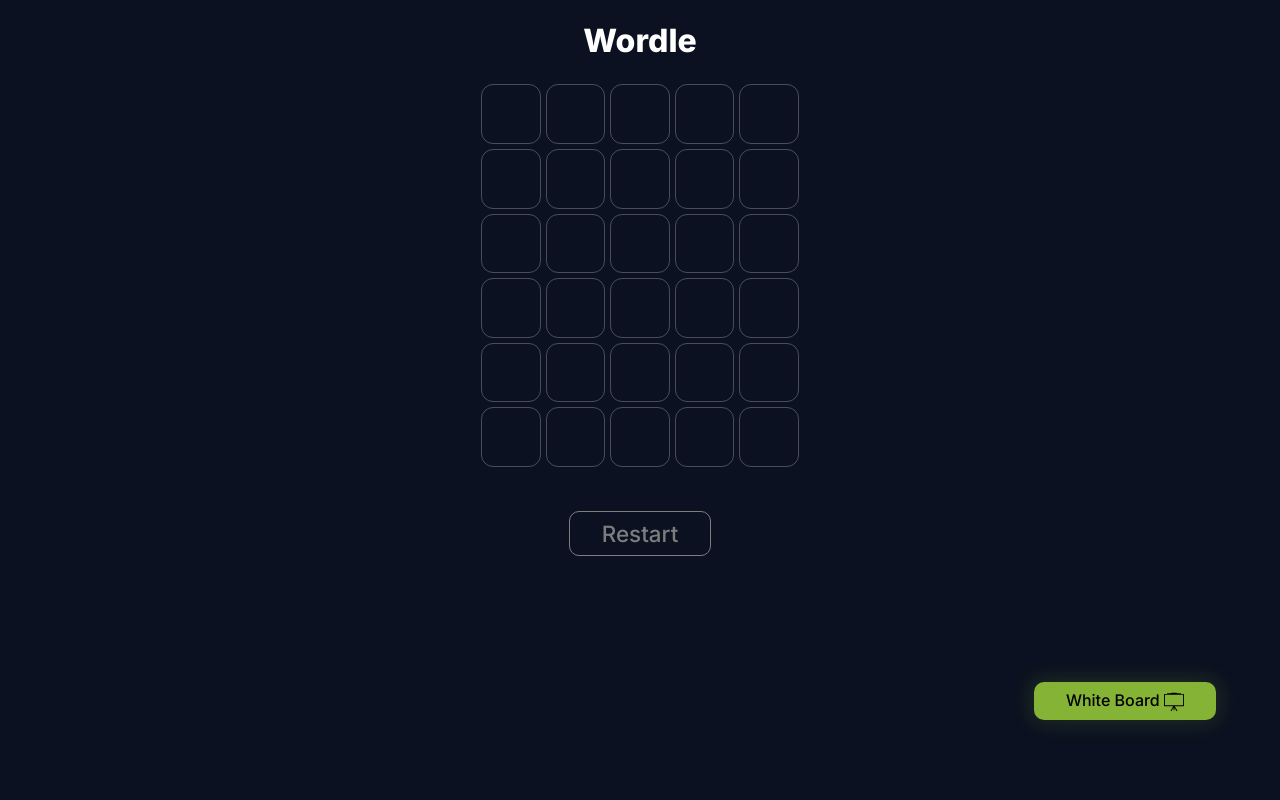
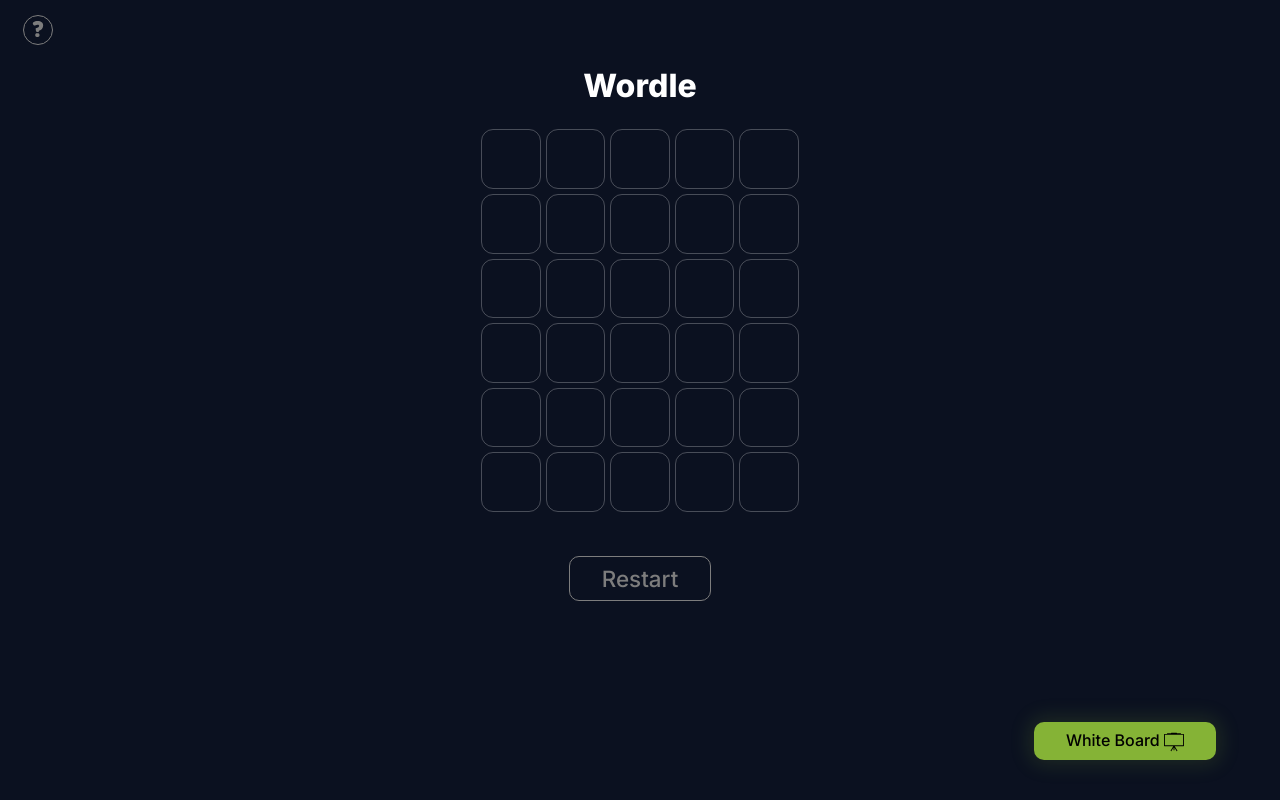
Before and after one commit to AlejoTorres2001/wordle, a website built with webpack: page public/index.html in a window 1280 px wide. Built offline with nearby package versions, Linux system fonts and the light colour scheme.

Commit message:
add: how to play button

```diff
--- a/public/index.html
+++ b/public/index.html
@@ -8,6 +8,11 @@
     <link rel="stylesheet" href="style.css" />
   </head>
   <body>
+    <div class="how-to-play-container">
+      <button class="how-to-play-button">
+        <img src="assets/question-mark-draw-svgrepo-com.svg" alt="icon">
+      </button>
+    </div>
     <h1 class="web-title">Wordle</h1>
     <div class="letters-container">
       <div class="letter-row">
--- a/public/style.css
+++ b/public/style.css
@@ -138,7 +138,7 @@
 }
 .go-to-white-board-container{
     position: absolute;
-    bottom: 10%;
+    bottom: 5%;
     right: 5%;
 }
 .go-to-white-board-container button{
@@ -165,8 +165,8 @@
 }
 .back-to-wordle-container{
   position: absolute;
-    bottom: 10%;
-    left: 5%;
+    bottom: 5%;
+    right: 5%;
 }
 .back-to-wordle-container button{
   background-color: var(--green);
@@ -184,3 +184,13 @@
   box-shadow: 0px 0px 20px 5px var(--green-transparent-light);
   cursor: pointer;
 }
+.how-to-play-container button{
+  display:block;
+  height: 30px;
+  width: 30px;
+  border-radius: 50%;
+  border: 1px solid var(--gray);
+  background-color: var(--blue-dark);
+  margin: 15px ;
+
+}
```
Also changed, not shown: public/assets/question-mark-draw-svgrepo-com.svg (added).
